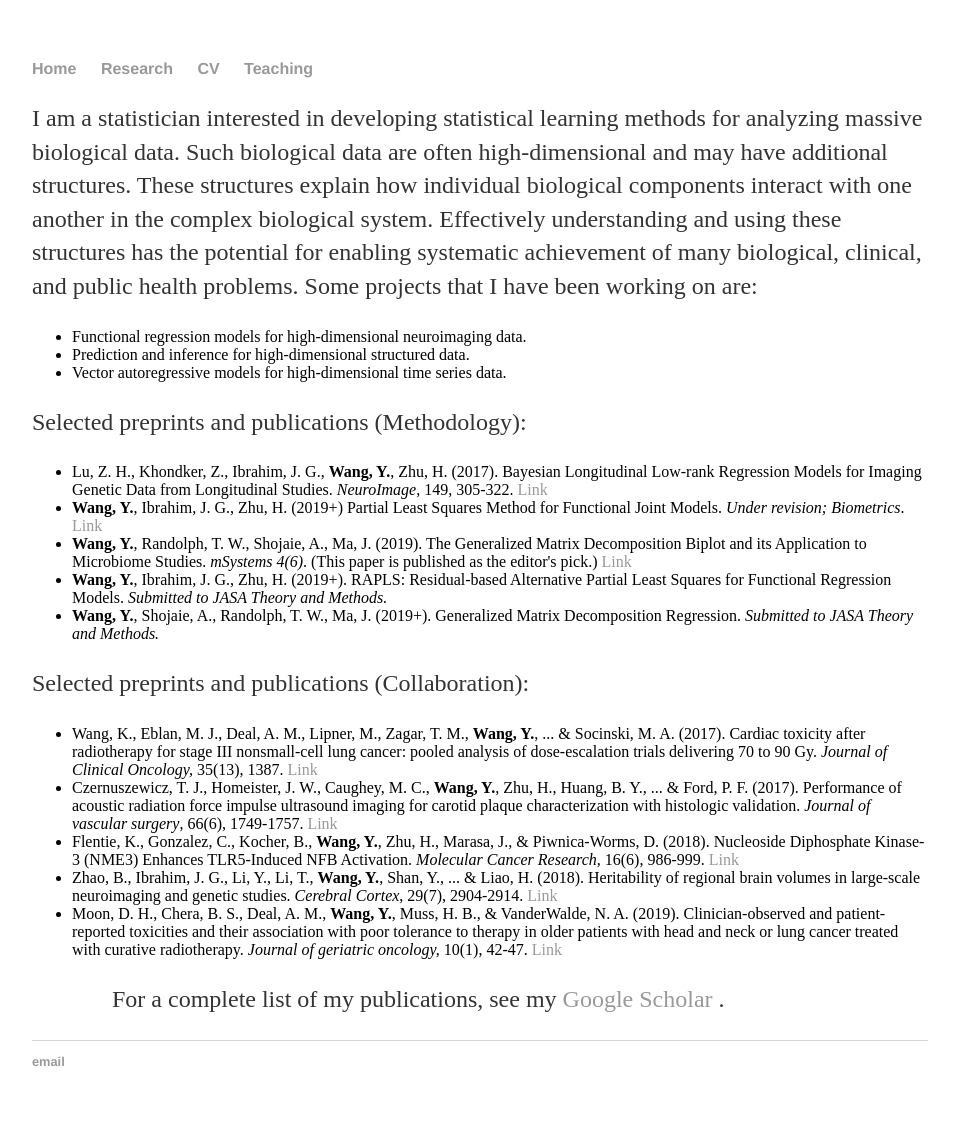
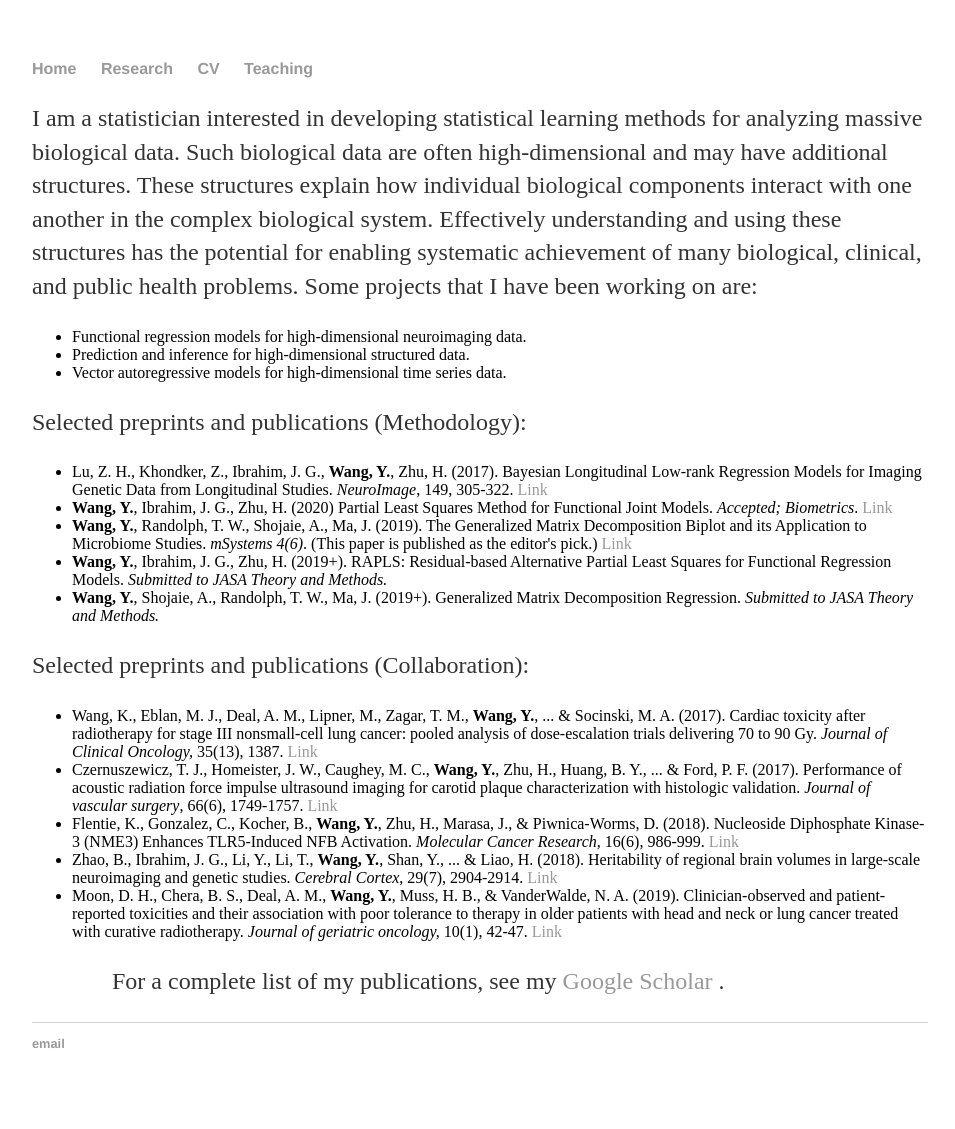
Before and after one commit to taryue/yuewangtemp.github.io, a Jekyll site: the page built from Research/index.html, in a window 1280 px wide. Shown: the whole page, without its empty margins (160-1115 px from the left). Built offline with Jekyll 4.4.1, drawn with Linux system fonts in a browser that asks for light colours.

Commit message:
Update index.html

```diff
--- a/Research/index.html
+++ b/Research/index.html
@@ -16,7 +16,7 @@ Some projects that I have been working on are:<p>
 	<p >Selected preprints and publications (Methodology):<p>
 	<ul>
 		<li> Lu, Z. H., Khondker, Z., Ibrahim, J. G., <b>Wang, Y.</b>, Zhu, H. (2017). Bayesian Longitudinal Low-rank Regression Models for Imaging Genetic Data from Longitudinal Studies. <i>NeuroImage</i>, 149, 305-322. <a href = "https://www.ncbi.nlm.nih.gov/pubmed/28143775"> Link </a> </li>
-		<li> <b>Wang, Y.</b>, Ibrahim, J. G., Zhu, H. (2019+) Partial Least Squares Method for Functional Joint Models. <i>Under revision; Biometrics</i>. <a href = "https://arxiv.org/abs/1911.07111" > Link </a> </li>
+		<li> <b>Wang, Y.</b>, Ibrahim, J. G., Zhu, H. (2020) Partial Least Squares Method for Functional Joint Models. <i>Accepted; Biometrics</i>. <a href = "https://arxiv.org/abs/1911.07111" > Link </a> </li>
 		<li> <b>Wang, Y.</b>, Randolph, T. W., Shojaie, A., Ma, J. (2019). The Generalized Matrix Decomposition Biplot and its Application to Microbiome Studies. <i> mSystems 4(6)</i>. (This paper is published as the editor's pick.) <a href = "https://msystems.asm.org/content/4/6/e00504-19" > Link </a> </li>
 		<li> <b>Wang, Y.</b>, Ibrahim, J. G., Zhu, H. (2019+). RAPLS: Residual-based Alternative Partial Least Squares for Functional Regression Models. <i>Submitted to JASA Theory and Methods.</i> </li>
 		<li> <b>Wang, Y.</b>, Shojaie, A., Randolph, T. W., Ma, J. (2019+). Generalized Matrix Decomposition Regression. <i>Submitted to JASA Theory and Methods.</i> </li>
```
